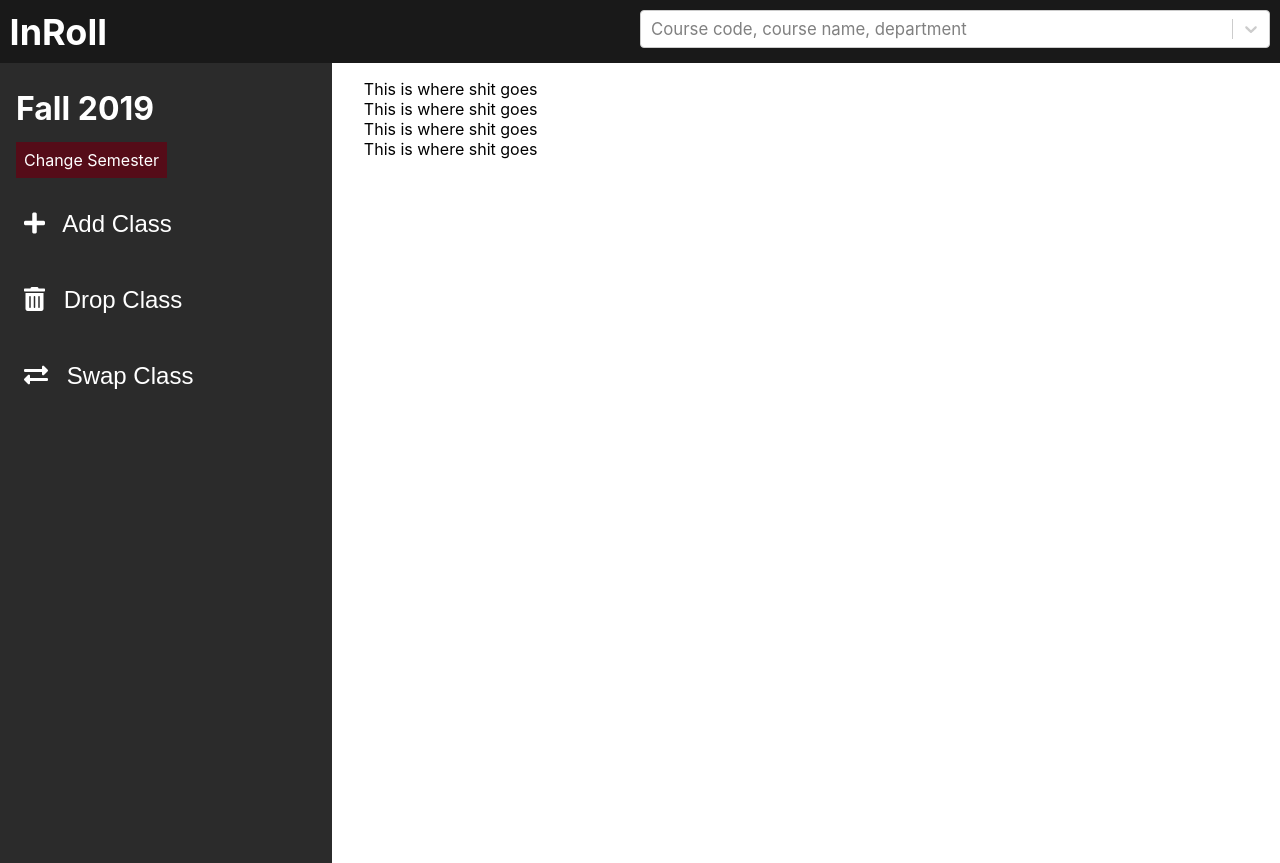
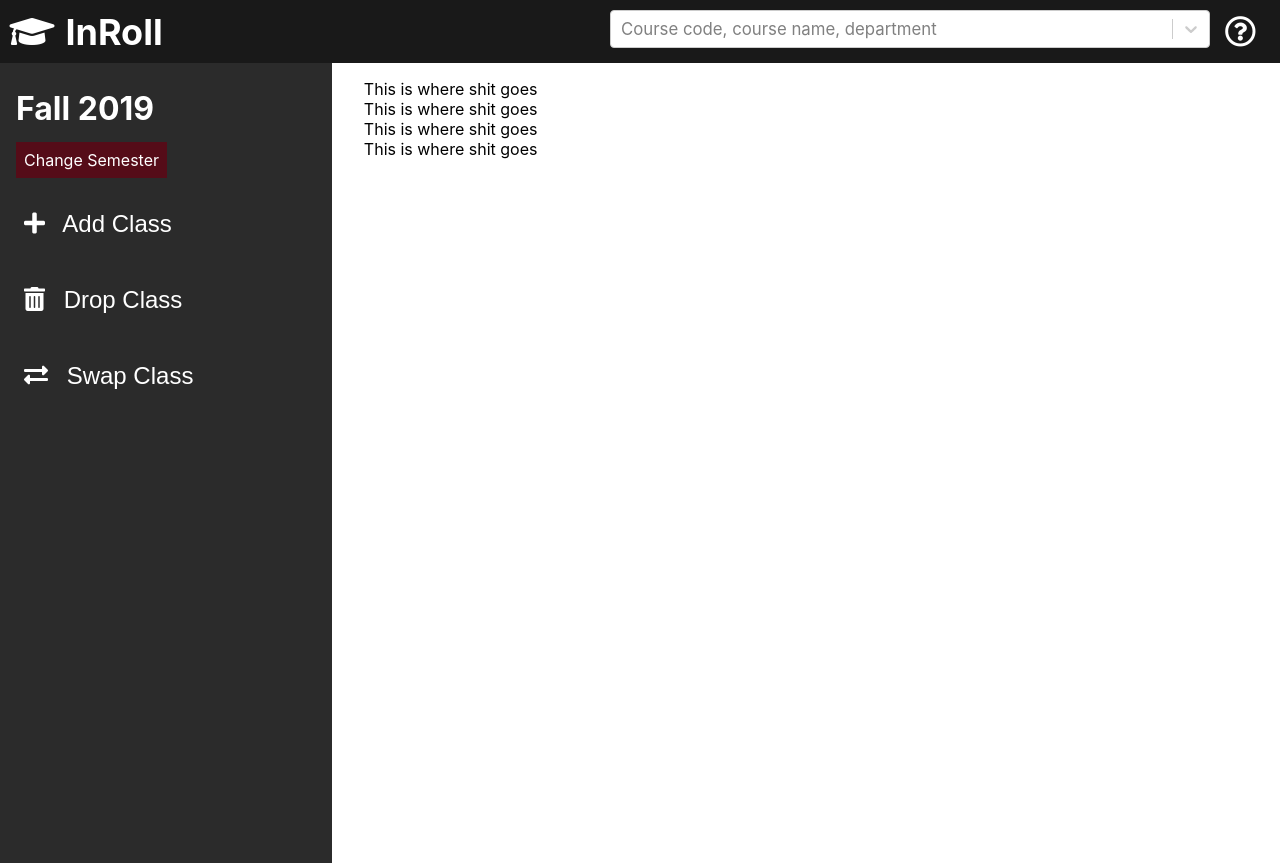
Before and after one commit to Projudah/Inroll, a React (Create React App) app: page / in a window 1280 px wide. Built offline with nearby package versions, Linux system fonts and the light colour scheme.

Commit message:
Add logo

```diff
--- a/src/components/NavBar/index.js
+++ b/src/components/NavBar/index.js
@@ -7,11 +7,14 @@ class NavBar extends React.Component {
   render() {
     return (
       <div className="navbar">
-        <div className="title">InRoll</div>
+        <div className="title"><i class="fas fa-graduation-cap"></i>InRoll</div>
         <div className="search">
           <SearchBar
             toggleSearchClassModal={this.props.toggleSearchClassModal}
           />
+        </div>
+        <div className="help-page">
+          <i class="far fa-question-circle"></i>
         </div>
       </div>
     )
--- a/src/components/NavBar/navbar.scss
+++ b/src/components/NavBar/navbar.scss
@@ -4,7 +4,11 @@
   color: white;
   font-size: 1.5em;
   display: grid;
-  grid-template-columns: 1fr 1fr;
+  grid-template-columns: 1fr 1fr 0.1fr;
+}
+
+.fa-graduation-cap{
+  margin-right: 0.3em;
 }
 
 .title {
@@ -17,3 +21,9 @@
   font-size: 0.7em;
   color: black;
 }
+
+.help-page{
+  margin: 0 auto;
+  align-content: center;
+  font-size: 1.3em;
+}
```
Also changed, not shown: package.json (line endings or trailing spaces).
